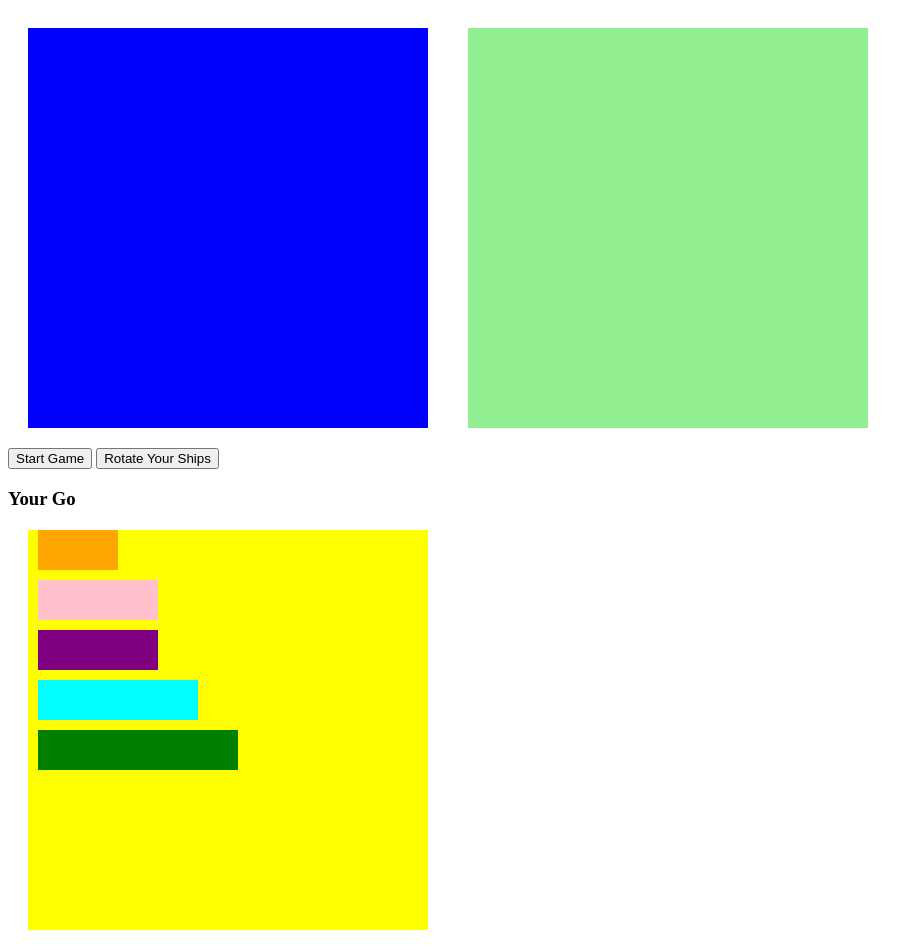
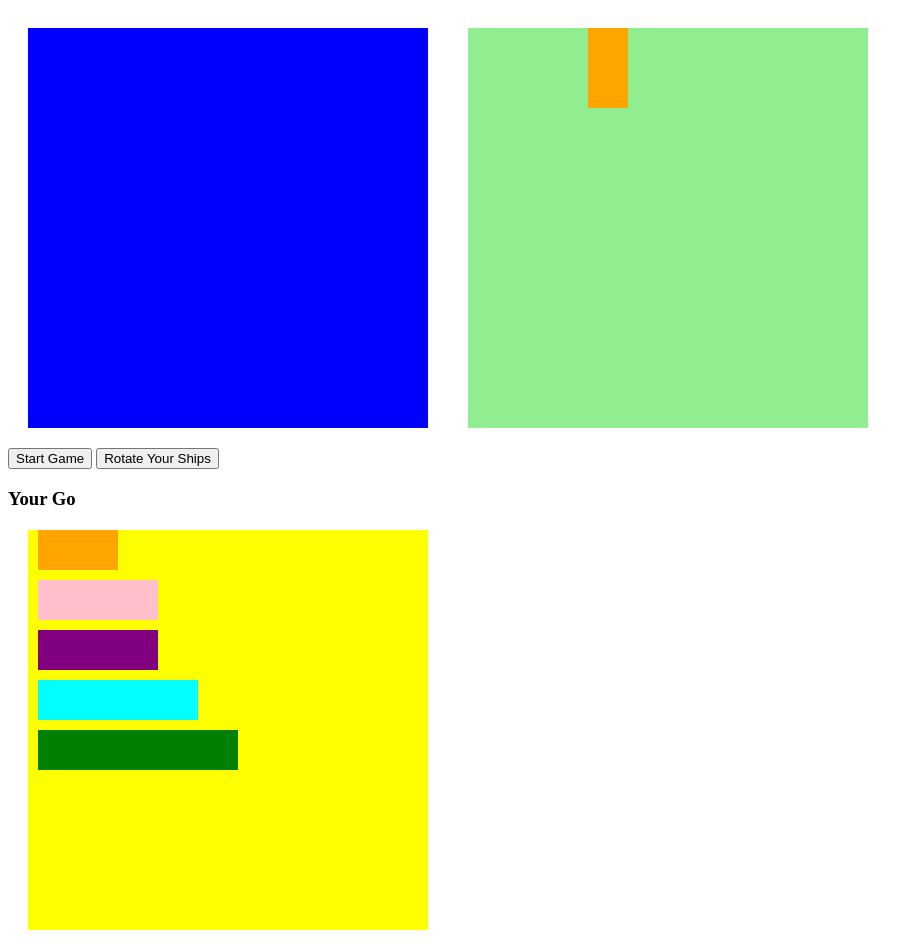
Before and after one commit to aindriu80/javascript-battleship-game, a plain HTML site: page index.html in a window 1280 px wide. Shown: the whole page, without its empty margins (0-923 px from the left). Drawn offline with Linux system fonts and the light colour scheme.

Commit message:
Drawing the ships on random locations

```diff
--- a/index.html
+++ b/index.html
@@ -1,5 +1,6 @@
 <!DOCTYPE html>
 <html lang="en">
+
 <head>
   <meta charset="UTF-8" />
   <meta name="viewport" content="width=device-width, initial-scale=1.0" />
@@ -7,6 +8,7 @@
   <link rel="icon" type="image/png" href="resources/img/warship.jpeg" />
   <title>JavaScript Battleship Game</title>
 </head>
+
 <body>
 
   <div class="container">
@@ -34,8 +36,8 @@
     </div>
     <div class="ship cruiser-container" draggable="true">
       <div id="cruiser-0"></div>
-        <div id="crusier-1"></div>
-        <div id="crusier-2"></div>
+      <div id="cruiser-1"></div>
+      <div id="cruiser-2"></div>
     </div>
     <div class="ship battleship-container" draggable="true">
       <div id="battleship-0"></div>
@@ -55,4 +57,5 @@
 
   <script src="resources/js/script.js"></script>
 </body>
+
 </html>
--- a/resources/css/style.css
+++ b/resources/css/style.css
@@ -24,7 +24,6 @@
   background-color: lightgreen;
   margin: 20px;
 }
-
 
 .grid-display {
   width: 400px;
@@ -77,3 +76,23 @@
   width: 40px;
   height: 40px;
 }
+
+.destroyer {
+  background-color: orange;
+}
+
+.submarine {
+  background-color: pink;
+}
+
+.cruiser {
+  background-color: purple;
+}
+
+.battleship {
+  background-color: aqua;
+}
+
+.carrier {
+  background-color: green;
+}
--- a/resources/js/script.js
+++ b/resources/js/script.js
@@ -1,30 +1,104 @@
-document.addEventListener('DOMContentLoaded',()=>{
+document.addEventListener('DOMContentLoaded', () => {
   const userGrid = document.querySelector('.grid-user')
   const computerGrid = document.querySelector('.grid-computer')
   const displayGrid = document.querySelector('.grid-display')
-    const ships = document.querySelectorAll(.ship)
+  const ships = document.querySelectorAll('.ship')
   const destroyer = document.querySelector('.destroyer-container')
   const submarine = document.querySelector('.submarine-container')
-    const crusier= document.querySelector('.crusier-container')
-    const battleship= document.querySelector('.battleship-container')
-    const carrier= document.querySelector('.carrier-container')
-    const StartButton = document.querySelector('#start')
+  const cruiser = document.querySelector('.cruiser-container')
+  const battleship = document.querySelector('.battleship-container')
+  const carrier = document.querySelector('.carrier-container')
+  const startButton = document.querySelector('#start')
   const rotateButton = document.querySelector('#rotate')
   const turnDisplay = document.querySelector('#whose-go')
   const infoDisplay = document.querySelector('#info')
   const userSquares = []
+  const computerSquares = []
 
   const width = 10
 
   // Create Board
-    function createBoard(){
-        for (let i =0; i<width * width; i++){
+  function createBoard(grid, squares) {
+    for (let i = 0; i < width * width; i++) {
       const square = document.createElement('div')
-            userSquares.dataset.id = i
-            userGrid.appendChild(square)
-            userSquares.push(square)
-            // Continue on from 25:00
+      square.dataset.id = i
+      grid.appendChild(square)
+      squares.push(square)
+    }
   }
 
+  createBoard(userGrid, userSquares)
+  createBoard(computerGrid, computerSquares)
+
+  // Ships
+  const shipArray = [
+    {
+      name: 'destroyer',
+      directions: [
+        [0, 1],
+        [0, width],
+      ],
+    },
+    {
+      name: 'submarine',
+      directions: [
+        [0, 1, 2],
+        [0, width.width * 2],
+      ],
+    },
+    {
+      name: 'cruiser',
+      directions: [
+        [0, 1, 2],
+        [0, width.width * 2],
+      ],
+    },
+    {
+      name: 'battleship',
+      directions: [
+        [0, 1, 2, 3],
+        [0, width.width * 2, width * 3],
+      ],
+    },
+    {
+      name: 'carrier',
+      directions: [
+        [0, 1, 2, 3, 4],
+        [0, width.width * 2, width * 3, width * 4],
+      ],
+    },
+  ]
+
+  // Draw the computers ships in random locations
+  function generateShipLocation(ship) {
+    let randomDirection = Math.floor(Math.random() * ship.directions.length)
+    let current = ship.directions[randomDirection]
+    if (randomDirection === 0) direction = 1
+    if (randomDirection === 1) direction = 10
+    let randomStart = Math.abs(
+      Math.floor(
+        Math.random() * computerSquares.length -
+          ship.directions[0].length * direction
+      )
+    )
+    const isTaken = current.some((index) =>
+      computerSquares[randomStart + index].classList.contains('taken')
+    )
+    const isAtRightEdge = current.some(
+      (index) => (randomStart + index) % width === width - 1
+    )
+    const isAtLeftEdge = current.some(
+      (index) => (randomStart + index) % width === 0
+    )
+    if (!isTaken && !isAtRightEdge && !isAtLeftEdge)
+      current.forEach((index) =>
+        computerSquares[randomStart + index].classList.add('taken', ship.name)
+      )
+    else generateShipLocation(ship)
   }
+  generateShipLocation(shipArray[0])
+  generateShipLocation(shipArray[1])
+  generateShipLocation(shipArray[2])
+  generateShipLocation(shipArray[3])
+  generateShipLocation(shipArray[4])
 })
```
Also changed, not shown: 1 other file. Lines whose indentation alone changed are shown as unchanged.
